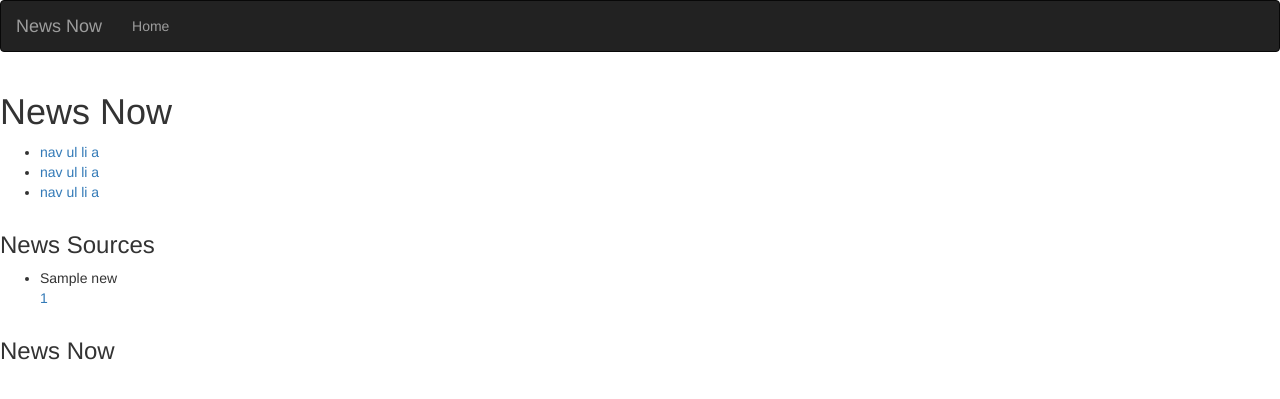
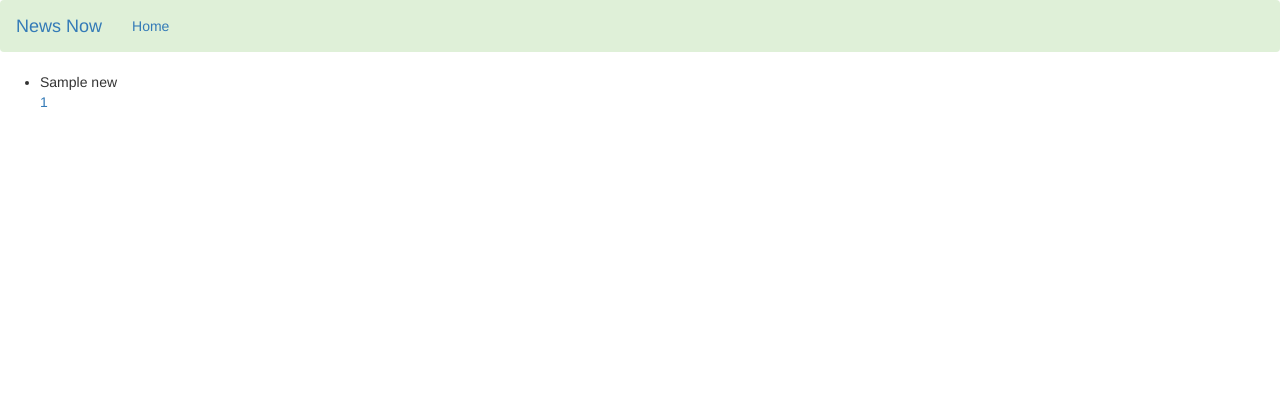
Before and after one commit to TonyKioko/NewsHighlight, a Flask app: template app/templates/index.html in a window 1280 px wide. Shown: the top 399 px of the page. Run offline with Flask 2, Linux system fonts and the light colour scheme; the template is opened without the code that fills it: most values are stand-ins (such as "Sample title", 1, 10 or a date in 2020); parts of the project's set-up code (start-up, migrations or seed data) failed here and were passed over; some libraries are stand-ins or nearby versions.

Commit message:
finally fixed error in macros

```diff
--- a/app/__init__.py
+++ b/app/__init__.py
@@ -12,4 +12,5 @@ app.config.from_pyfile('config.py')
 # Initializing Flask Extensions
 bootstrap = Bootstrap(app)
 
+from app import error
 from app import views
--- a/app/templates/index.html
+++ b/app/templates/index.html
@@ -1,82 +1,6 @@
 
-{% import 'macros.html' as macro%}
+{% import 'macros.html' as macro %}
 {% extends 'base.html'%}
-
-{% block content%}
-<!doctype html>
-<html class="no-js" lang="">
-    <head>
-        <meta charset="utf-8">
-        <meta http-equiv="X-UA-Compatible" content="IE=edge,chrome=1">
-        {% if title %}
-        <title> {{ title }}</title>
-        {% else %}
-        <title> Now News </title>
-        {% endif %}
-        <meta name="description" content="">
-        <meta name="viewport" content="width=device-width, initial-scale=1">
-
-        <!-- <link rel="stylesheet" href="../static/css/normalize.min.css">
-        <link rel="stylesheet" href="../static/css/main.css">
-
-        <script src="../static/js/vendor/modernizr-2.8.3-respond-1.4.2.min.js"></script> -->
-    </head>
-    <body>
-
-        <div class="header-container">
-            <header class="wrapper clearfix">
-                <h1 class="title">News Now</h1>
-                <nav>
-                    <ul>
-                        <li><a href="#">nav ul li a</a></li>
-                        <li><a href="#">nav ul li a</a></li>
-                        <li><a href="#">nav ul li a</a></li>
-
-                    </ul>
-                </nav>
-            </header>
-        </div>
-
-        <div class="main-container">
-            <div class="main wrapper clearfix">
-
-                <!-- <h1> {{ message }} </h1>
-                <h2>Hello from {{source}}</h2> -->
-                <!-- Popular movie section  -->
-        <h3> News Sources</h3>
-        <ul>
-           {% for news in general %}
-               <li>{{ news.name}}</li>
-               <a href="articles/{{news.id}}">{{ news.id }}</a>
-
-               <!-- <a href="articles/{{news.id}}" target="_blank">{{ news.id }}</a> -->
-           {% endfor %}
-       </ul>
-       <!-- <h3> Articles</h3> -->
-        <!-- <ul>
-           {% for article in articles %}
-               <li>{{ article.description}}</li>
-           {% endfor %}
-       </ul> -->
-       <!-- <ul>
-        {% for news in news_sources %}
-            <li>{{ news.name}}</li>
-        {% endfor %}
-        </ul> -->
-
-            </div> <!-- #main -->
-        </div> <!-- #main-container -->
-
-        <div class="footer-container">
-            <footer class="wrapper">
-                <h3>News Now</h3>
-            </footer>
-        </div>
-
-        <!-- <script src="//ajax.googleapis.com/ajax/libs/jquery/1.11.2/jquery.min.js"></script>
-        <script>window.jQuery || document.write('<script src="../static/js/vendor/jquery-1.11.2.min.js"><\/script>')</script>
-
-        <script src="../static/js/main.js"></script> -->
-    </body>
-</html>
+{% block content %}
+    {{ macro.displaySourcesList(general) }}
 {% endblock %}
--- a/app/templates/macros.html
+++ b/app/templates/macros.html
@@ -1,13 +1,15 @@
 
 {% macro displaySourcesList(category) %}
 
-
+<ul>
     {% for news in category %}
         <li>{{ news.name}}</li>
-        <a href="articles/{{news.id}}">{{ news.id }}</a>
+        <a href="/articles/{{news.id}}">{{ news.id }}</a>
 
-        <!-- <a href="articles/{{news.id}}" target="_blank">{{ news.id }}</a> -->
+
     {% endfor %}
+
+</ul>
 
 
 {% endmacro %}
--- a/app/templates/navbar.html
+++ b/app/templates/navbar.html
@@ -1,4 +1,4 @@
-<div class="navbar navbar-inverse" role="navigation">
+<div class="navbar navbar-success bg-success" role="navigation">
         <div class="container-fluid">
             <div class="navbar-header">
                 <button type="button" class="navbar-toggle" data-toggle="collapse" data-target=".navbar-collapse">
```
Also changed, not shown: app/error.py (added, +9 -0 lines), app/templates/404.html (deleted, +0 -60 lines), app/templates/fourOwfour.html (added, +8 -0 lines).
